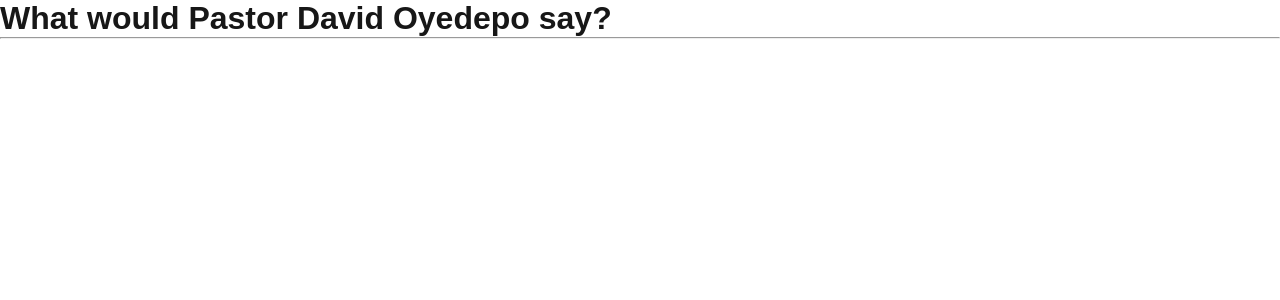
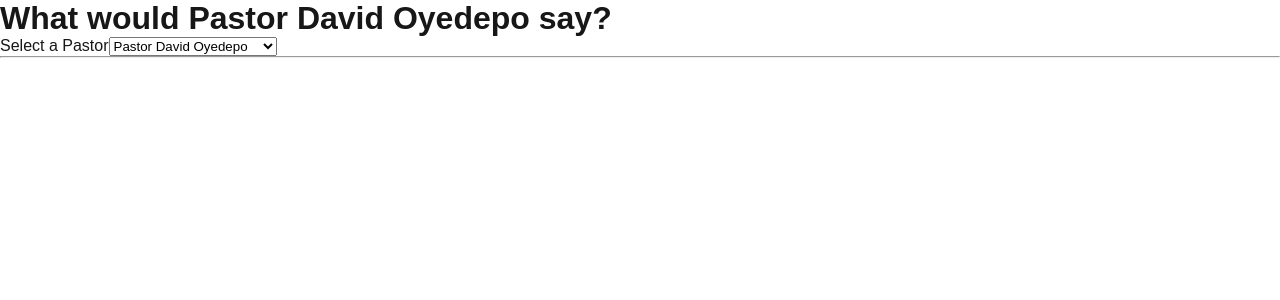
Before and after one commit to Nsima/wwmps, a Next.js app in the folder frontend/: page / in a window 1280 px wide. Shown: the top 300 px of the page. Built offline with nearby package versions, Linux system fonts and the light colour scheme.

Commit message:
Updated Page design

```diff
--- a/frontend/src/app/page.tsx
+++ b/frontend/src/app/page.tsx
@@ -1,7 +1,7 @@
 'use client';
 
 import { useEffect, useState } from 'react';
-//import ModelSelector from '@/components/ModelSelector';
+import ModelSelector from '@/components/ModelSelector';
 //import QuestionInput from '@/components/QuestionInput';
 //import ReflectionOutput from '@/components/ReflectionOutput';
 
@@ -28,7 +28,7 @@
       </header>
 
       <section className="mb-6">
-        {/*<ModelSelector selected={selectedPastor} onChange={setSelectedPastor} /> */}
+        <ModelSelector selected={selectedPastor} onChange={setSelectedPastor} />
       </section>
 
       <section className="mb-6">
```
